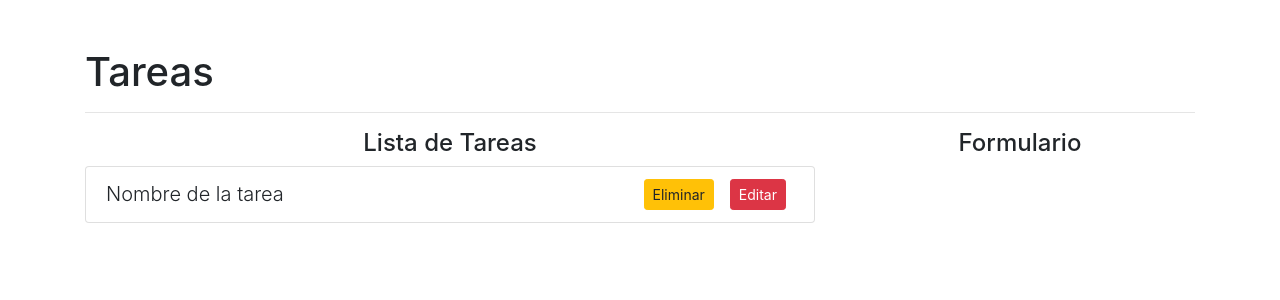
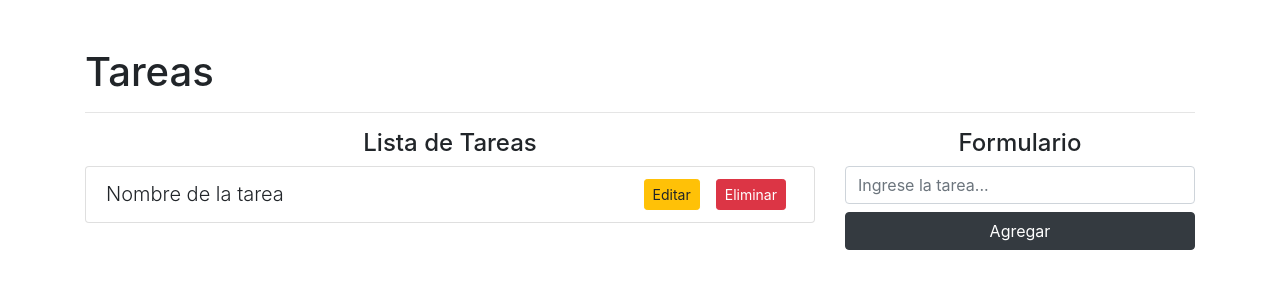
Before and after one commit to junniornet/crud_react, a React (Create React App) app: page / in a window 1280 px wide. Shown: the top 300 px of the page. Built offline with nearby package versions, Linux system fonts and the light colour scheme.

Commit message:
Segundo Commit
Agregando lógica de javascript

```diff
--- a/package.json
+++ b/package.json
@@ -6,6 +6,7 @@
     "@testing-library/jest-dom": "^5.11.4",
     "@testing-library/react": "^11.1.0",
     "@testing-library/user-event": "^12.1.10",
+    "lodash": "^4.17.21",
     "react": "^17.0.2",
     "react-dom": "^17.0.2",
     "react-scripts": "4.0.3",
--- a/src/App.js
+++ b/src/App.js
@@ -1,6 +1,20 @@
-import React from "react"
+import { isEmpty } from "lodash"
+import React, {useState} from "react"
 
 function App() {
+  const [task, setTask] = useState("")
+  const addTask = (e) => {
+    e.preventDefault()
+    if(isEmpty(task))
+    {
+      console.log("Task empty")
+      return
+    }
+
+    console.log("OK")
+    setTask("")
+  }
+
   return (
     <div className="container mt-5">
       <h1>Tareas</h1>
@@ -11,13 +25,17 @@
           <ul className="list-group">
             <li className="list-group-item">
               <span className="lead">Nombre de la tarea</span>
-              <button className="btn btn-danger btn-sm float-right mx-2">Editar</button>
-              <button className="btn btn-warning btn-sm float-right mx-2">Eliminar</button>
+              <button className="btn btn-danger btn-sm float-right mx-2">Eliminar</button>
+              <button className="btn btn-warning btn-sm float-right mx-2">Editar</button>
             </li>
           </ul>
         </div>
         <div className="col-4">
           <h4 className="text-center">Formulario</h4>
+          <form onSubmit={addTask}>
+            <input type="text" className="form-control mb-2" placeholder="Ingrese la tarea..." onChange={(text)=> setTask(text.target.value)} value={task} />
+            <button className="btn btn-dark btn-block" type="submit">Agregar</button>
+          </form>
         </div>
       </div>
     </div>
```
Also changed, not shown: 1 other file (tests, documents, lock files or other folders).
